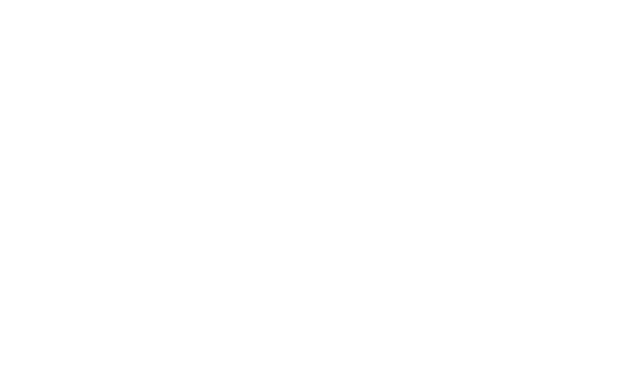
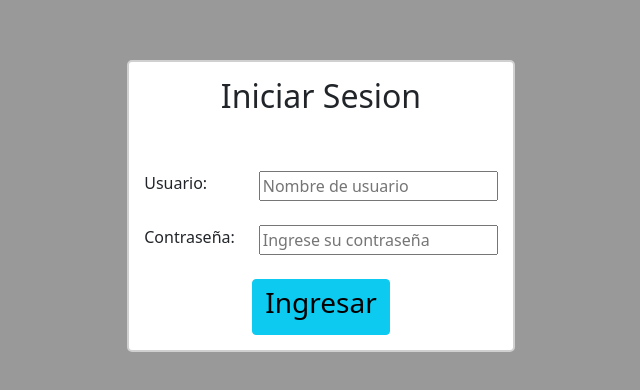
Before and after one commit to Dsotofuya/Trabajo-De-Campo---Rectificadora-De-Motores, a React (Create React App) app in the folder rectimotor-frontend/: page /login in a window 1280 px wide. Before the commit this address had no page. Shown: the part 194-584 px from the top of the page, without its empty margins (319-959 px from the left). Built offline with nearby package versions, Linux system fonts and the light colour scheme.

Commit message:
vista login base

```diff
--- a/rectimotor-frontend/src/App.js
+++ b/rectimotor-frontend/src/App.js
@@ -1,5 +1,6 @@
 import './App.css';
 import React from 'react';
+import Login from './componentes/Login';
 import CompShowOrders from './CompShowOrders';
 import CompShowReport from './CompShowReport.js';
 import WorkshopModal from './componentes/WorkshopModal.js';
@@ -14,6 +15,7 @@
 
     <BrowserRouter>
       <Routes>
+        <Route path='/login' element={<Login />}/>
         <Route path='/menu' element={<Menu />}/>
         <Route path='/menu/agregar' element={<RegisterOrder />}/>
         <Route path='/menu/buscar' element={<CompShowOrders />}/>
--- /dev/null
+++ b/rectimotor-frontend/src/componentes/Login.js
@@ -0,0 +1,101 @@
+import React, { useState } from "react";
+import MenuButton from "./MenuButton";
+import { BrowserRouter, Route, Routes } from 'react-router-dom';
+import { Link } from 'react-router-dom';
+
+function Login() {
+    const [nickName, setNickname] = useState('');
+    const [password, setPass] = useState('');
+    return (
+        <div style={styles.wrapper}>
+                    <div style={styles.window}>
+                    <h2 className="text-center">Iniciar Sesion</h2>
+                <br />
+                <br />
+                <div className="row">
+
+                    <div className="col">
+                        <label>Usuario: </label>
+                    </div>
+
+                    <div className="col">
+                        <input
+                            onChange={({ target: { value } }) => setNickname(value)}
+                            type="text" placeholder="Nombre de usuario" />
+                    </div>
+
+                </div>
+
+                <br />
+
+                <div className="row">
+
+                    <div className="col">
+                        <label>Contraseña: </label>
+                    </div>
+
+                    <div className="col">
+                        <input
+                            onChange={({ target: { value } }) => setPass(value)}
+                            type="password" placeholder="Ingrese su contraseña" />
+                    </div>
+
+                </div>
+
+                <br />
+
+                <div className="col text-center">
+                <Link to='/menu' className="text-decoration-none">
+                    <button style={styles.acceptBtn} className="btn btn-info btn-center"><h3 className="text-decoration-none">Ingresar</h3></button>
+                </Link>
+                </div>
+                    </div>
+                    <div style={styles.background}/>
+                </div>
+    );
+}
+
+const styles = {
+    wrapper:{
+        position: 'absolute',
+        top: 0,
+        left: 0,
+        width: '100%',
+        height: '100%',
+        display: 'flex',
+        justifyContent: 'center',
+        alignItems: 'center',
+    },
+
+    window: {
+        position: 'relative',
+        background: '#fff',
+        borderRadius:5,
+        border: '2px solid #d0d0d0',
+        padding:15,
+        boxShadow: '2px 2px 10px rgba(0,0,0,0,3)',
+        zIndex:10,
+        minWidth:320
+    },
+
+    acceptBtn:{
+        margin:'0 auto',
+        display: 'flex',
+        justifyContent:'center',
+        alignItems: 'bottom',
+        top:0,
+        right:0
+    },
+
+    background:{
+        position: 'absolute',
+        width:'100%',
+        height:'100%',
+        top:0,
+        left:0,
+        background:'#000',
+        opacity:0.4
+    }
+}
+
+export default Login;
```
